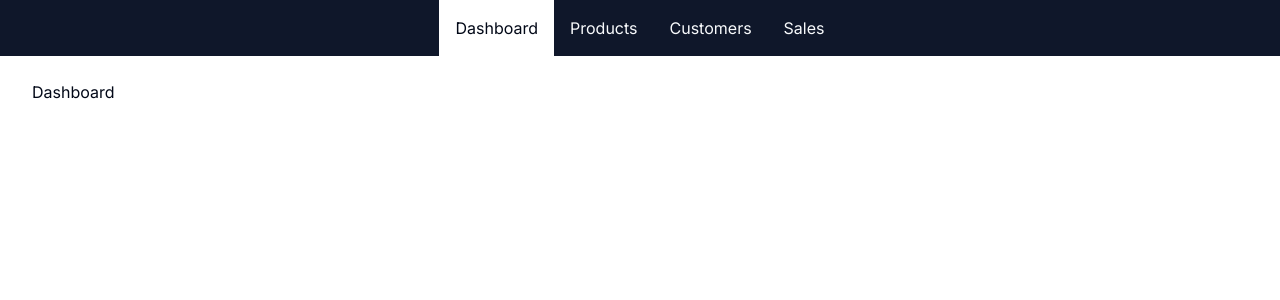
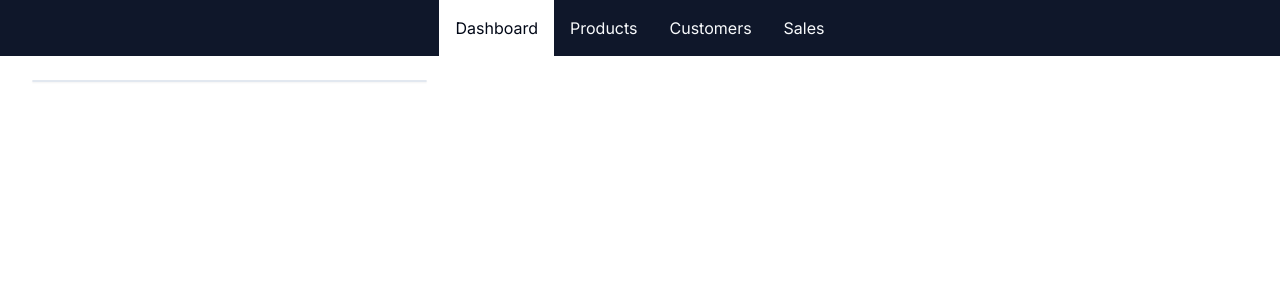
Before and after one commit to DalerKhusainov/nextjs-ecommerce-mvp, a Next.js app: page /admin in a window 1280 px wide. Shown: the top 300 px of the page. Built offline with nearby package versions, Linux system fonts and the light colour scheme.

Commit message:
small changes

```diff
--- a/src/app/admin/page.tsx
+++ b/src/app/admin/page.tsx
@@ -1,3 +1,8 @@
+import { Card } from "@/components/ui/card";
+
 export default function AdminDashboard() {
-    return <h1>Dashboard</h1>
+    return <div className="grid grid-cols-1 md:grid-cols-2 lg:grid-cols-3 gap-4">
+        <Card>
+            </Card>
+            </div>
 }
--- /dev/null
+++ b/src/components/ui/card.tsx
@@ -0,0 +1,79 @@
+import * as React from "react"
+
+import { cn } from "@/lib/utils"
+
+const Card = React.forwardRef<
+  HTMLDivElement,
+  React.HTMLAttributes<HTMLDivElement>
+>(({ className, ...props }, ref) => (
+  <div
+    ref={ref}
+    className={cn(
+      "rounded-lg border bg-card text-card-foreground shadow-sm",
+      className
+    )}
+    {...props}
+  />
+))
+Card.displayName = "Card"
+
+const CardHeader = React.forwardRef<
+  HTMLDivElement,
+  React.HTMLAttributes<HTMLDivElement>
+>(({ className, ...props }, ref) => (
+  <div
+    ref={ref}
+    className={cn("flex flex-col space-y-1.5 p-6", className)}
+    {...props}
+  />
+))
+CardHeader.displayName = "CardHeader"
+
+const CardTitle = React.forwardRef<
+  HTMLParagraphElement,
+  React.HTMLAttributes<HTMLHeadingElement>
+>(({ className, ...props }, ref) => (
+  <h3
+    ref={ref}
+    className={cn(
+      "text-2xl font-semibold leading-none tracking-tight",
+      className
+    )}
+    {...props}
+  />
+))
+CardTitle.displayName = "CardTitle"
+
+const CardDescription = React.forwardRef<
+  HTMLParagraphElement,
+  React.HTMLAttributes<HTMLParagraphElement>
+>(({ className, ...props }, ref) => (
+  <p
+    ref={ref}
+    className={cn("text-sm text-muted-foreground", className)}
+    {...props}
+  />
+))
+CardDescription.displayName = "CardDescription"
+
+const CardContent = React.forwardRef<
+  HTMLDivElement,
+  React.HTMLAttributes<HTMLDivElement>
+>(({ className, ...props }, ref) => (
+  <div ref={ref} className={cn("p-6 pt-0", className)} {...props} />
+))
+CardContent.displayName = "CardContent"
+
+const CardFooter = React.forwardRef<
+  HTMLDivElement,
+  React.HTMLAttributes<HTMLDivElement>
+>(({ className, ...props }, ref) => (
+  <div
+    ref={ref}
+    className={cn("flex items-center p-6 pt-0", className)}
+    {...props}
+  />
+))
+CardFooter.displayName = "CardFooter"
+
+export { Card, CardHeader, CardFooter, CardTitle, CardDescription, CardContent }
```
